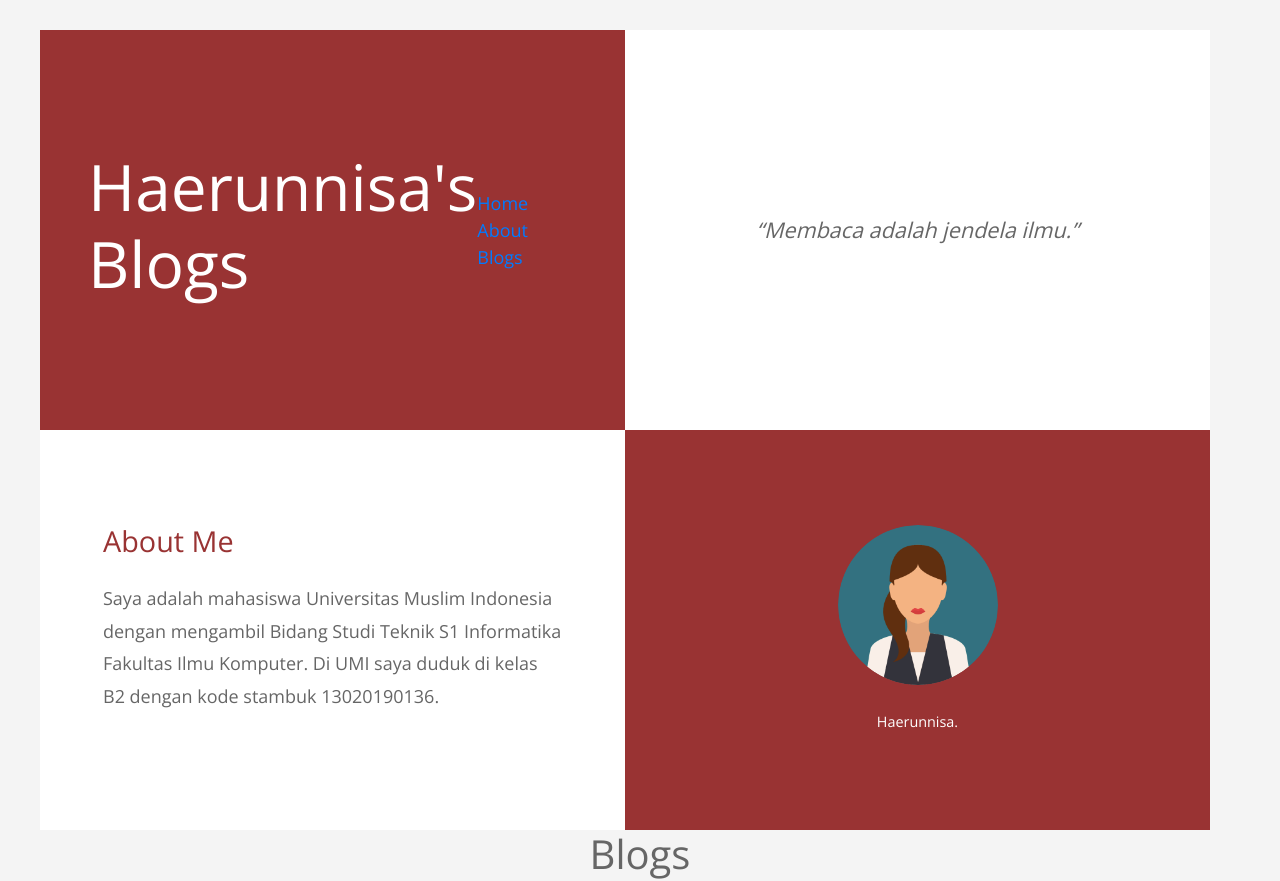
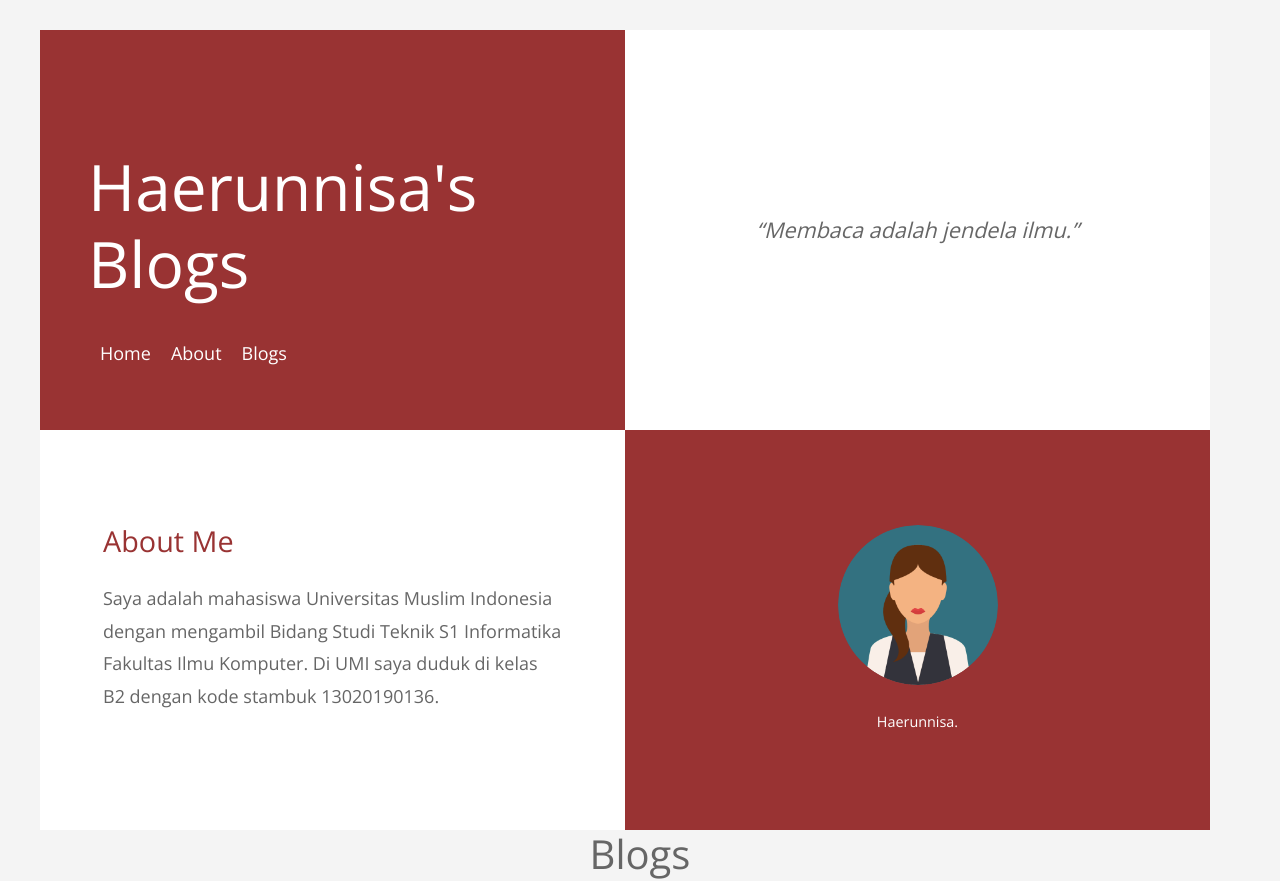
Before and after one commit to haerunnisaweb/haerunnisawebsite, a plain HTML site: page index.html in a window 1280 px wide. Shown: the top 881 px of the page. Drawn offline with nearby package versions, Linux system fonts and the light colour scheme.

Commit message:
Update style.css

```diff
--- a/css/style.css
+++ b/css/style.css
@@ -59,6 +59,18 @@ h2 {
 
 .tm-align-left {
   align-self: left;
+}
+
+.navv-menu {
+  position: absolute;
+  display: flex;
+  flex-direction: row;
+  top: 300px;
+  left: 50px;
+}
+.navv-link {
+  color: white;
+  margin: 10px;
 }
 
 .btn {
```
